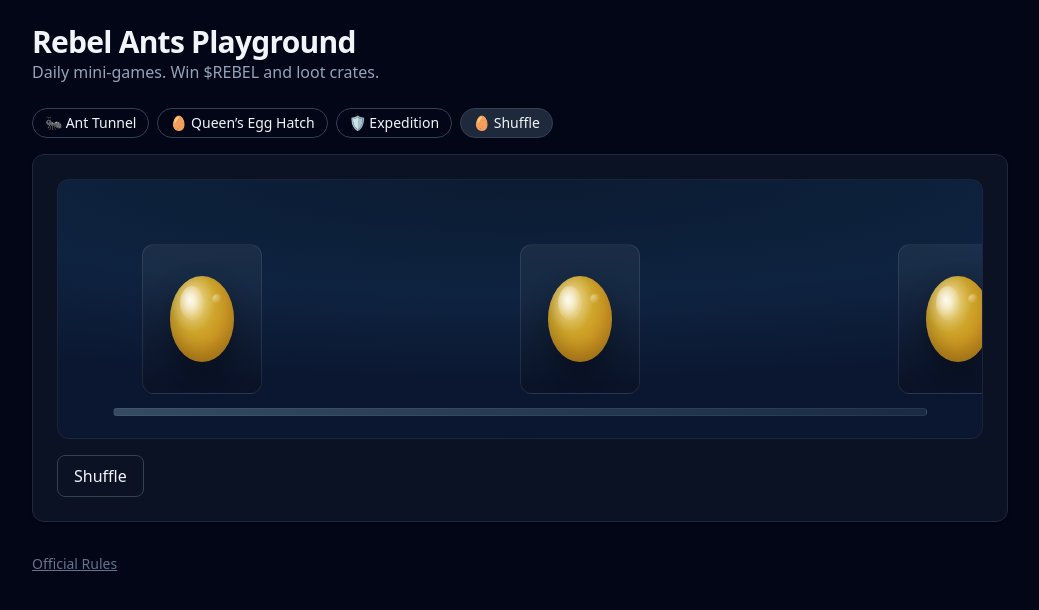
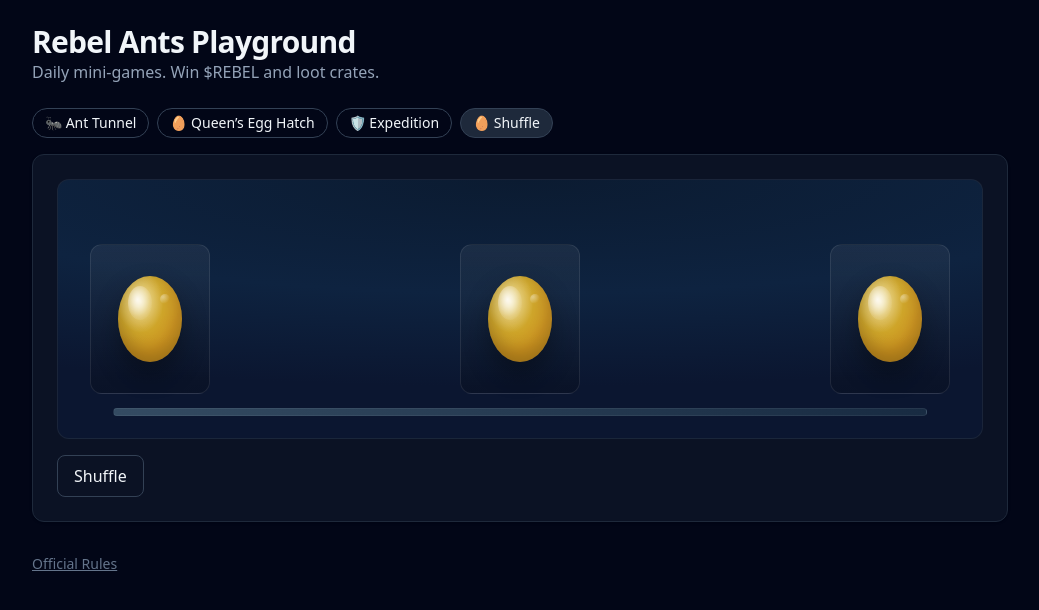
Before and after one commit to D1stknight/rebelants-playground, a Next.js app: page / in a window 1280 px wide. Both pictures are taken after a click on the button "🥚 Shuffle". Shown: the top 610 px of the page, without its empty margins (120-1159 px from the left). Built offline with nearby package versions, Linux system fonts and the light colour scheme.

Commit message:
Update Shuffle.tsx

```diff
--- a/components/Shuffle.tsx
+++ b/components/Shuffle.tsx
@@ -1,47 +1,44 @@
 import React, { useEffect, useMemo, useRef, useState } from 'react';
 
 type Phase = 'idle' | 'shuffling' | 'pick' | 'reveal';
+type Rarity = 'common' | 'rare' | 'ultra' | null;
 
 type PrizePayload = {
   ok: boolean;
   prizeLabel?: string;
-  rarity?: 'common' | 'rare' | 'ultra' | null;
+  rarity?: Rarity;
   nextPlayableAt?: number | null;
   error?: string;
 };
 
-function emitPrize(label: string, rarity: PrizePayload['rarity']) {
-  // Uses the global modal host we added earlier
-  window.dispatchEvent(
-    new CustomEvent('prize:show', {
-      detail: { label, type: 'crate', rarity },
-    })
-  );
+function showPrize(label: string, rarity: Rarity) {
+  // Fire the global modal event (PrizeModalHost listens for this)
+  window.dispatchEvent(new CustomEvent('prize:show', { detail: { label, type: 'crate', rarity } }));
 }
 
 export default function Shuffle() {
   const [phase, setPhase] = useState<Phase>('idle');
   const [progress, setProgress] = useState(0);
-  const [positions, setPositions] = useState<number[]>([0, 1, 2]); // egg index -> slot index
-  const [slotXs, setSlotXs] = useState<number[]>([0, 0, 0]);
+  const [positions, setPositions] = useState<number[]>([0, 1, 2]); // eggIdx -> slotIdx
+  const [slotCenters, setSlotCenters] = useState<number[]>([0, 0, 0]); // px center of each slot
 
   const sceneRef = useRef<HTMLDivElement | null>(null);
   const swapTimer = useRef<ReturnType<typeof setInterval> | null>(null);
   const progTimer = useRef<ReturnType<typeof setInterval> | null>(null);
 
-  // Lay out three even slots based on scene width
+  // Layout three evenly spaced centers inside the scene
   useEffect(() => {
-    function layout() {
+    const layout = () => {
       const el = sceneRef.current;
       if (!el) return;
       const w = el.clientWidth;
-      const card = 120; // px width of an egg card
-      const pad = 24;
-      const usable = w - pad * 2;
-      const gap = (usable - card * 3) / 2;
-      const start = pad + card / 2;
-      setSlotXs([start, start + card + gap, start + (card + gap) * 2]);
-    }
+      const cardW = 120;
+      const sidePad = 32;
+      const usable = Math.max(0, w - sidePad * 2);
+      const gap = (usable - cardW * 3) / 2;
+      const firstCenter = sidePad + cardW / 2;
+      setSlotCenters([firstCenter, firstCenter + cardW + gap, firstCenter + (cardW + gap) * 2]);
+    };
     layout();
     const onR = () => layout();
     window.addEventListener('resize', onR);
@@ -49,45 +46,40 @@ export default function Shuffle() {
   }, []);
 
   // Start shuffle
-  async function start() {
+  function start() {
     if (phase !== 'idle') return;
     setPhase('shuffling');
     setProgress(0);
 
-    // randomize starting mapping
+    // randomize starting order
     setPositions([0, 1, 2].sort(() => Math.random() - 0.5));
 
-    // Drive the progress bar
+    // progress driver
     progTimer.current && clearInterval(progTimer.current);
-    progTimer.current = setInterval(() => {
-      setProgress((p) => Math.min(99, p + 3));
-    }, 60);
+    progTimer.current = setInterval(() => setProgress((p) => Math.min(99, p + 3)), 60);
 
-    // Do N random swaps with easing-ish cadence
-    let swapsLeft = 22 + Math.floor(Math.random() * 10); // 22–31 swaps
-    let speed = 140; // ms between swaps at start
-    swapTimer.current && clearInterval(swapTimer.current);
+    // do a bunch of swaps with accel/decel
+    let swapsLeft = 22 + Math.floor(Math.random() * 10);
+    let speed = 140;
 
-    const doSwap = () => {
+    const swapOnce = () => {
       setPositions((prev) => {
         const a = Math.floor(Math.random() * 3);
         let b = Math.floor(Math.random() * 3);
         if (b === a) b = (b + 1) % 3;
+
         const next = [...prev];
         const ai = next.indexOf(a);
         const bi = next.indexOf(b);
-        // swap the slot indexes of eggs a and b
         [next[ai], next[bi]] = [next[bi], next[ai]];
         return next;
       });
 
       swapsLeft--;
-      // accelerate then decelerate: shorten then lengthen
-      if (swapsLeft > 12) speed = Math.max(70, speed - 6);
-      else speed = Math.min(220, speed + 14);
+      if (swapsLeft > 12) speed = Math.max(70, speed - 6); // accelerate
+      else speed = Math.min(220, speed + 14);             // decelerate
 
       if (swapsLeft <= 0) {
-        // stop
         if (swapTimer.current) clearInterval(swapTimer.current);
         if (progTimer.current) {
           clearInterval(progTimer.current);
@@ -95,33 +87,27 @@ export default function Shuffle() {
         }
         setTimeout(() => setPhase('pick'), 200);
       } else {
-        // reschedule next swap with new speed
         if (swapTimer.current) clearInterval(swapTimer.current);
-        swapTimer.current = setInterval(doSwap, speed);
+        swapTimer.current = setInterval(swapOnce, speed);
       }
     };
 
-    swapTimer.current = setInterval(doSwap, speed);
+    swapTimer.current = setInterval(swapOnce, speed);
   }
 
   async function pick(slotChosen: number) {
     if (phase !== 'pick') return;
     setPhase('reveal');
-
     try {
-      // Let the API decide the prize. We only animate/host visuals here.
       const r = await fetch('/api/spin', { method: 'POST' });
       const data: PrizePayload = await r.json();
-
       const label =
         data.prizeLabel ??
         (data.rarity ? `${data.rarity[0].toUpperCase()}${data.rarity.slice(1)} Loot Crate` : 'Nothing this time');
-
-      emitPrize(label, data.rarity ?? null);
-    } catch (e) {
-      emitPrize('Nothing this time', null);
+      showPrize(label, data.rarity ?? null);
+    } catch {
+      showPrize('Nothing this time', null);
     } finally {
-      // Cooldown tiny pause so players see the layout reset
       setTimeout(() => {
         setPositions([0, 1, 2]);
         setProgress(0);
@@ -130,52 +116,45 @@ export default function Shuffle() {
     }
   }
 
-  // convenience lookups: egg index -> x
+  // compute transforms; subtract half card width so centers align
+  const cardW = 120;
   const eggTransforms = useMemo(() => {
     return positions.map((slotIdx) => {
-      const x = slotXs[slotIdx] ?? 0;
-      return `translate3d(${x}px,0,0)`;
+      const cx = slotCenters[slotIdx] ?? 0;
+      const left = cx - cardW / 2;
+      return `translate3d(${left}px,0,0)`;
     });
-  }, [positions, slotXs]);
+  }, [positions, slotCenters]);
 
-  const interactive = phase === 'pick';
+  const canPick = phase === 'pick';
 
   return (
     <div className="ant-card">
       <div className="shuffle-scene" ref={sceneRef}>
-        {/* light sweeps */}
         <div className={`sweep ${phase === 'shuffling' ? 'run' : ''}`} />
         <div className={`sweep delay ${phase === 'shuffling' ? 'run' : ''}`} />
 
-        {/* eggs */}
         {[0, 1, 2].map((eggIdx) => (
           <button
             key={eggIdx}
-            className={`egg-card ${interactive ? 'can-pick' : ''}`}
+            className={`egg-card ${canPick ? 'can-pick' : ''}`}
             style={{ transform: eggTransforms[eggIdx] }}
-            disabled={!interactive}
+            disabled={!canPick}
             onClick={() => pick(positions[eggIdx])}
+            aria-label="Pick this egg"
           >
-            <div className="egg-body">
+            <div className="egg-body always-wobble">
               <div className="egg-gloss" />
               <div className="egg-speckle" />
             </div>
           </button>
         ))}
 
-        {/* progress rail */}
-        <div className="rail">
-          <div className="rail-fill" style={{ width: `${progress}%` }} />
-        </div>
+        <div className="rail"><div className="rail-fill" style={{ width: `${progress}%` }} /></div>
       </div>
 
       <div className="mt-4">
-        <button
-          onClick={start}
-          disabled={phase !== 'idle'}
-          className="btn"
-          aria-busy={phase !== 'idle'}
-        >
+        <button onClick={start} disabled={phase !== 'idle'} className="btn" aria-busy={phase !== 'idle'}>
           {phase === 'idle' ? 'Shuffle' : 'Shuffling…'}
         </button>
       </div>
```
